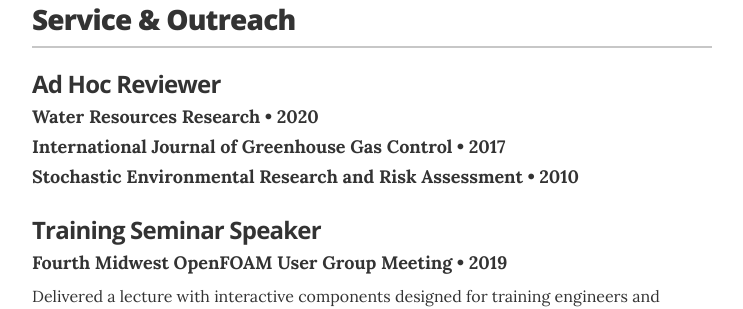
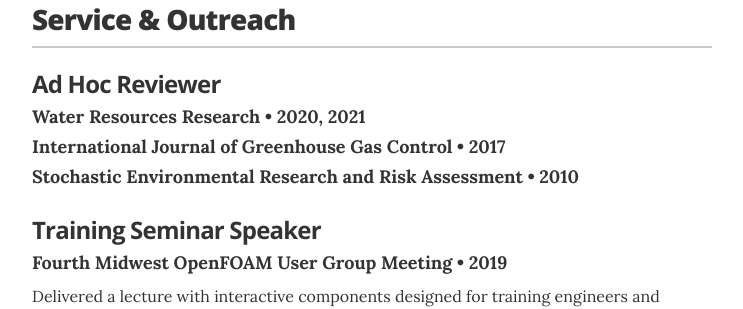
Before and after one commit to seonkyoo/home, a Jekyll site: the page built from _pages/5_resume.md, in a window 1280 px wide and 900 px high, scrolled down 4952 px. Shown: the part 423-732 px from the top of the window, without its empty margins (268-1011 px from the left). Built offline with Jekyll 4.4.1, drawn with Linux system fonts in a browser that asks for light colours.

Commit message:
reviwer activity update

```diff
--- a/_data/service.yml
+++ b/_data/service.yml
@@ -1,7 +1,7 @@
 # Fellowships
 - service: Ad Hoc Reviewer
   organization1: Water Resources Research
-  year1: 2020
+  year1: 2020, 2021
   organization2: International Journal of Greenhouse Gas Control
   year2: 2017
   organization3: Stochastic Environmental Research and Risk Assessment
```
